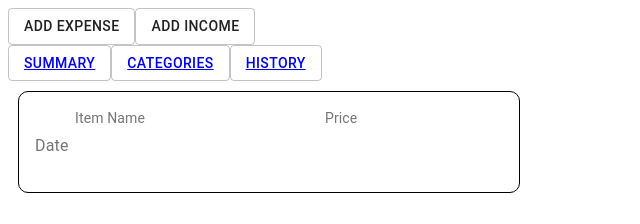
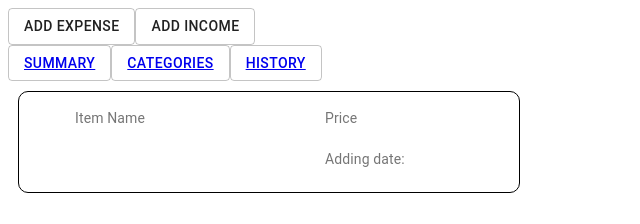
Before and after one commit to LuizaAv/aca-final-project-lge, a React (Create React App) app: page /History in a window 1280 px wide. Shown: the top 224 px of the page, without its empty margins (0-640 px from the left). Built offline with nearby package versions, Linux system fonts and the light colour scheme.

Commit message:
added card item

```diff
--- a/src/pages/History/History.js
+++ b/src/pages/History/History.js
@@ -31,6 +31,11 @@ const useStyles = makeStyles({
     fontSize: 14,
     marginLeft: 290
   },
+  date: {
+    fontSize: 14,
+    marginLeft: 290,
+    marginTop: 20
+  },
   pos: {
     marginBottom: 12,
   },
@@ -48,9 +53,12 @@ function History() {
         <Typography className={classes.price} color="textSecondary" gutterBottom>
           Price
         </Typography>
-        <Typography  color="textSecondary" gutterBottom>
-          Date
+        <Typography  className={classes.date}color="textSecondary" gutterBottom>
+        Adding date:
         </Typography>
+        <CardActions>
+        <Button size="small">Learn More</Button>
+      </CardActions>
         </CardContent>
       </Card>
   </div>;
```
